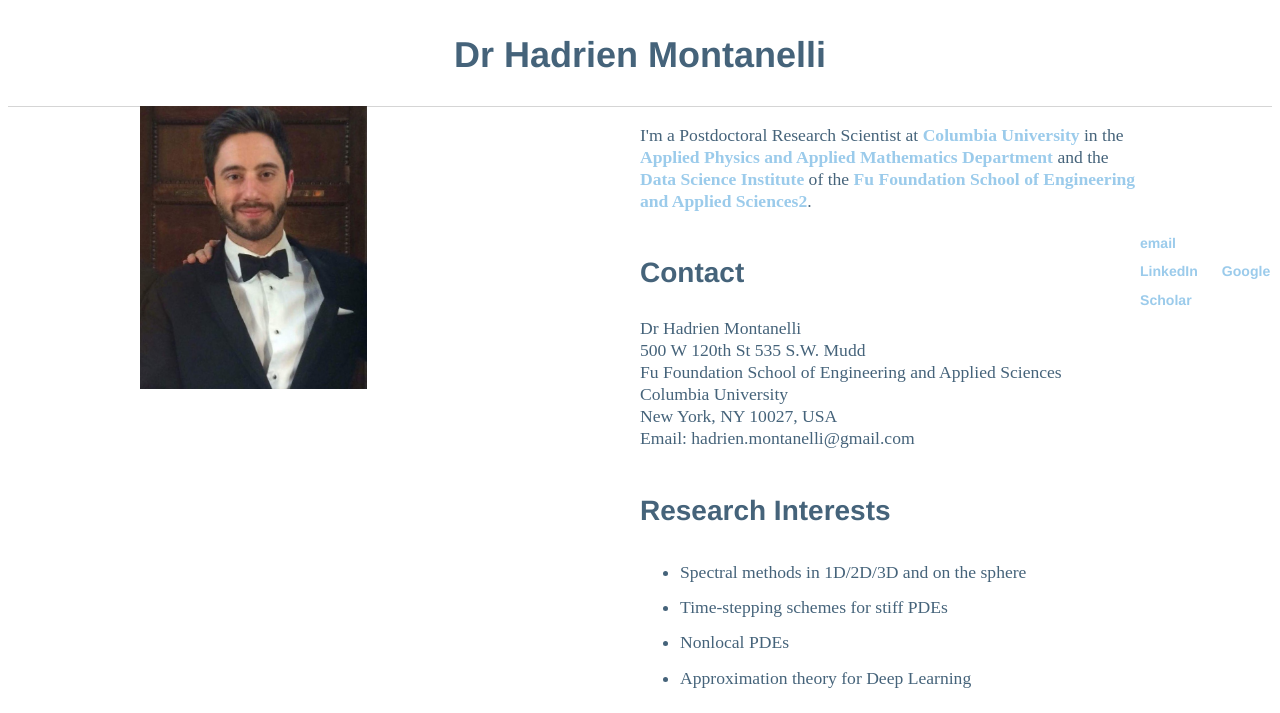
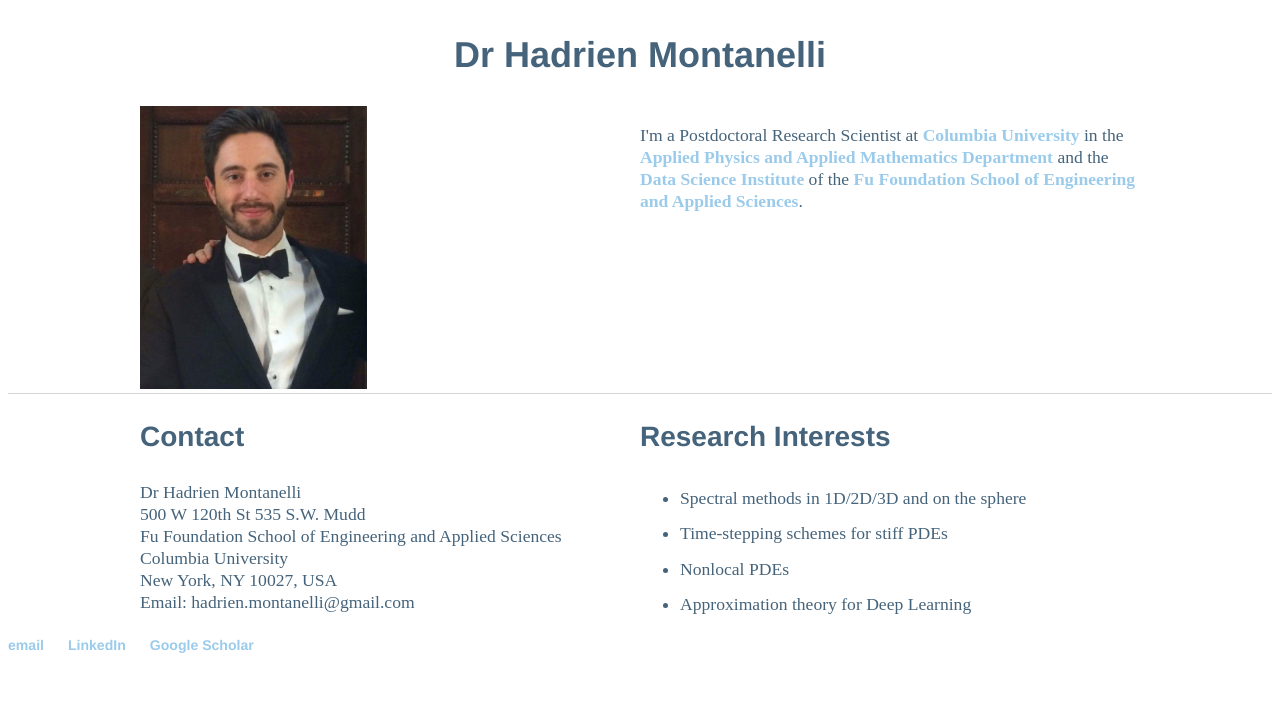
Before and after one commit to Hadrien-Montanelli/Hadrien-Montanelli.github.io, a Jekyll site: the page built from index.html, in a window 1280 px wide. Shown: the part 216-929 px from the top of the page. Built offline with Jekyll 4.4.1, drawn with Linux system fonts in a browser that asks for light colours; after the commit the page ends 900 px from its top, so only the background shows below that.

Commit message:
Update index.html

```diff
--- a/index.html
+++ b/index.html
@@ -7,6 +7,7 @@ title: Hadrien Montanelli
   		<img src="columbia2.jpg" style="width:1200px;height:146px;">
 	</a>
 	<h2 style="text-align:center">Dr Hadrien Montanelli</h2>
+	<div style="clear:both;">
 		<div style="float: left; width: 50%;">
 			<a href="http://hadrien-montanelli.github.io">
 				<img src="Hadrien_Montanelli.jpg" style="width:227px;height:283px;">
@@ -16,8 +17,11 @@ title: Hadrien Montanelli
 			<p>I'm a Postdoctoral Research Scientist at <a href="http://www.columbia.edu">Columbia University</a>
 			in the <a href="http://apam.columbia.edu">Applied Physics and Applied Mathematics Department</a>
 			and the <a href="http://datascience.columbia.edu">Data Science Institute</a> of the
-        	<a href="http://engineering.columbia.edu">Fu Foundation School of Engineering and Applied Sciences2</a>.</p>
+			<a href="http://engineering.columbia.edu">Fu Foundation School of Engineering and Applied Sciences</a>.</p>
+
 		</div>
+	</div>
+	<div style="clear:both;">
 		<div style="float: left; width: 50%;">
 			<h3>Contact</h3>
 			<p>Dr Hadrien Montanelli
@@ -36,4 +40,5 @@ title: Hadrien Montanelli
 				<li>Approximation theory for Deep Learning</li>
 			</ul>
 		</div>
+	</div>
 </div><!-- /.blurb -->
```
Lines whose indentation alone changed are shown as unchanged.
